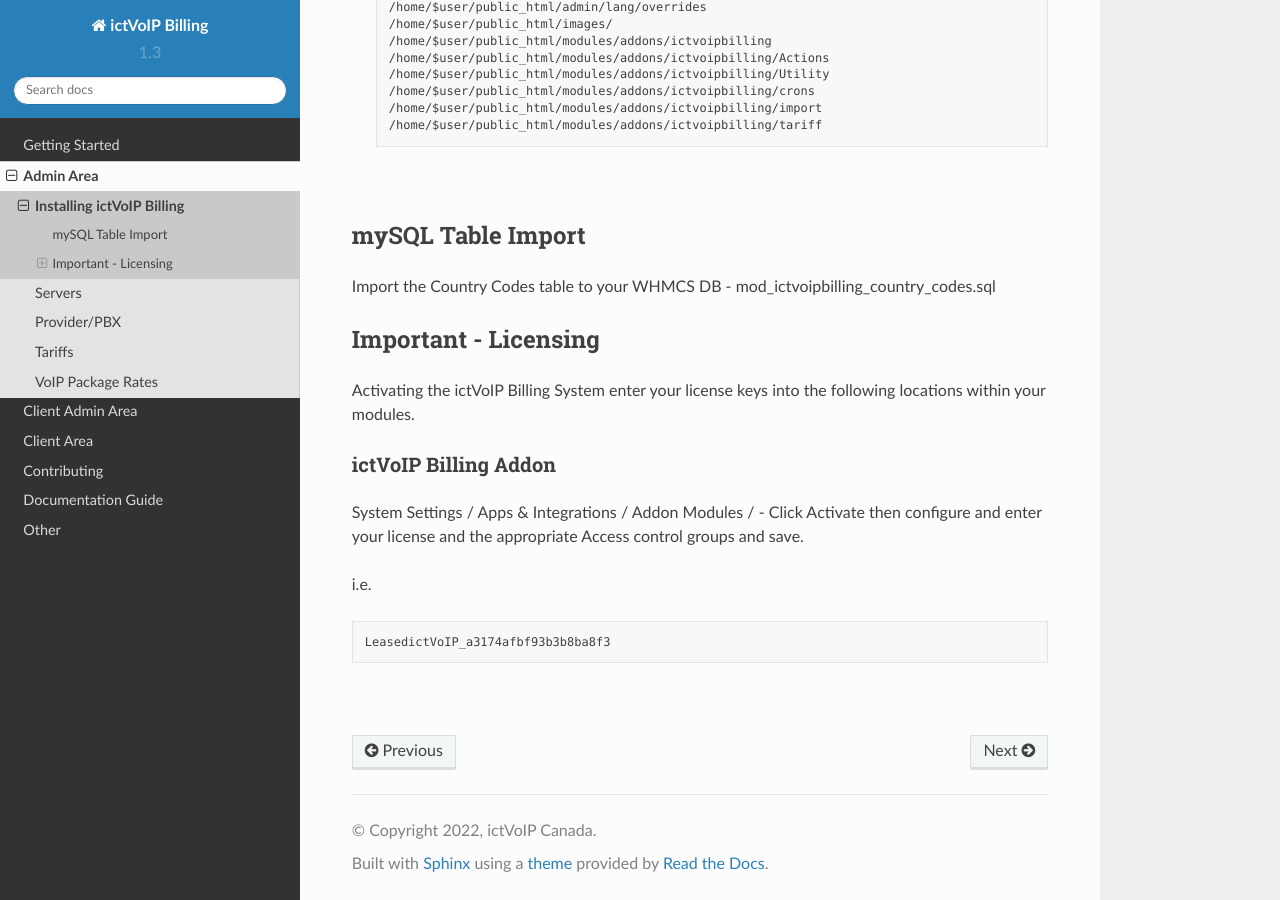
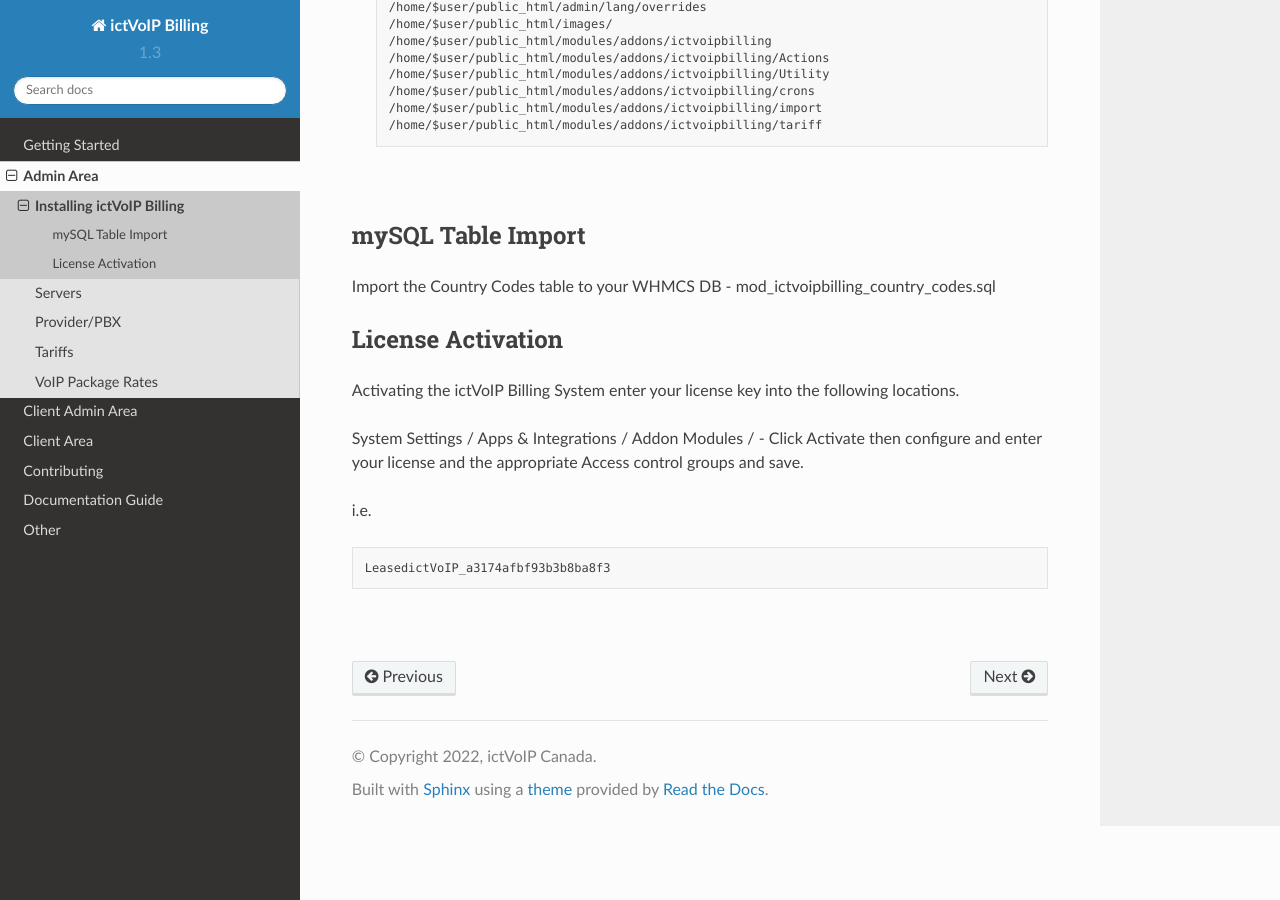
Before and after one commit to ictvoip/ictvoip-docs, a Sphinx documentation site: the page built from docs/source/admin/ictvoipbilling.rst, in a window 1280 px wide and 900 px high, scrolled down 634 px. Built offline with Sphinx 7.4.7 and the Read the Docs theme 2.0.0, drawn with Linux system fonts in a browser that asks for light colours; pages that are not in the unit, such as notebooks, are missing from menus.

Commit message:
Update ictvoipbilling.rst

```diff
--- a/docs/source/admin/ictvoipbilling.rst
+++ b/docs/source/admin/ictvoipbilling.rst
@@ -40,14 +40,12 @@ mySQL Table Import
 
 Import the Country Codes table to your WHMCS DB - mod_ictvoipbilling_country_codes.sql
 
-Important - Licensing
-########################
+License Activation
+#####################
 
 
-Activating the ictVoIP Billing System enter your license keys into the following locations within your modules.
+Activating the ictVoIP Billing System enter your license key into the following locations.
 
-ictVoIP Billing Addon
-***********************
 
 System Settings / Apps & Integrations / Addon Modules / - Click Activate then configure and enter your license and the appropriate Access control groups and save.
 
```
